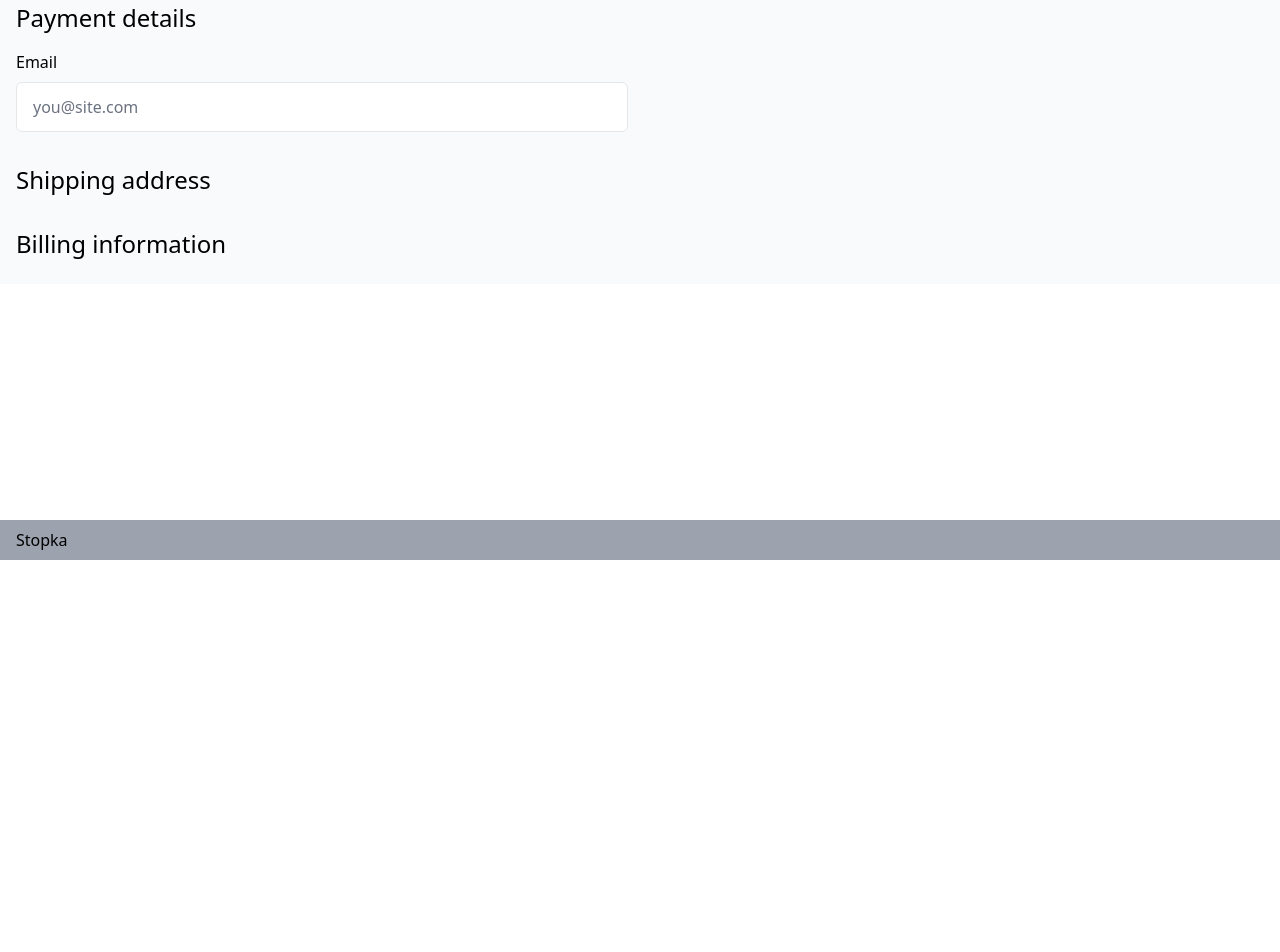
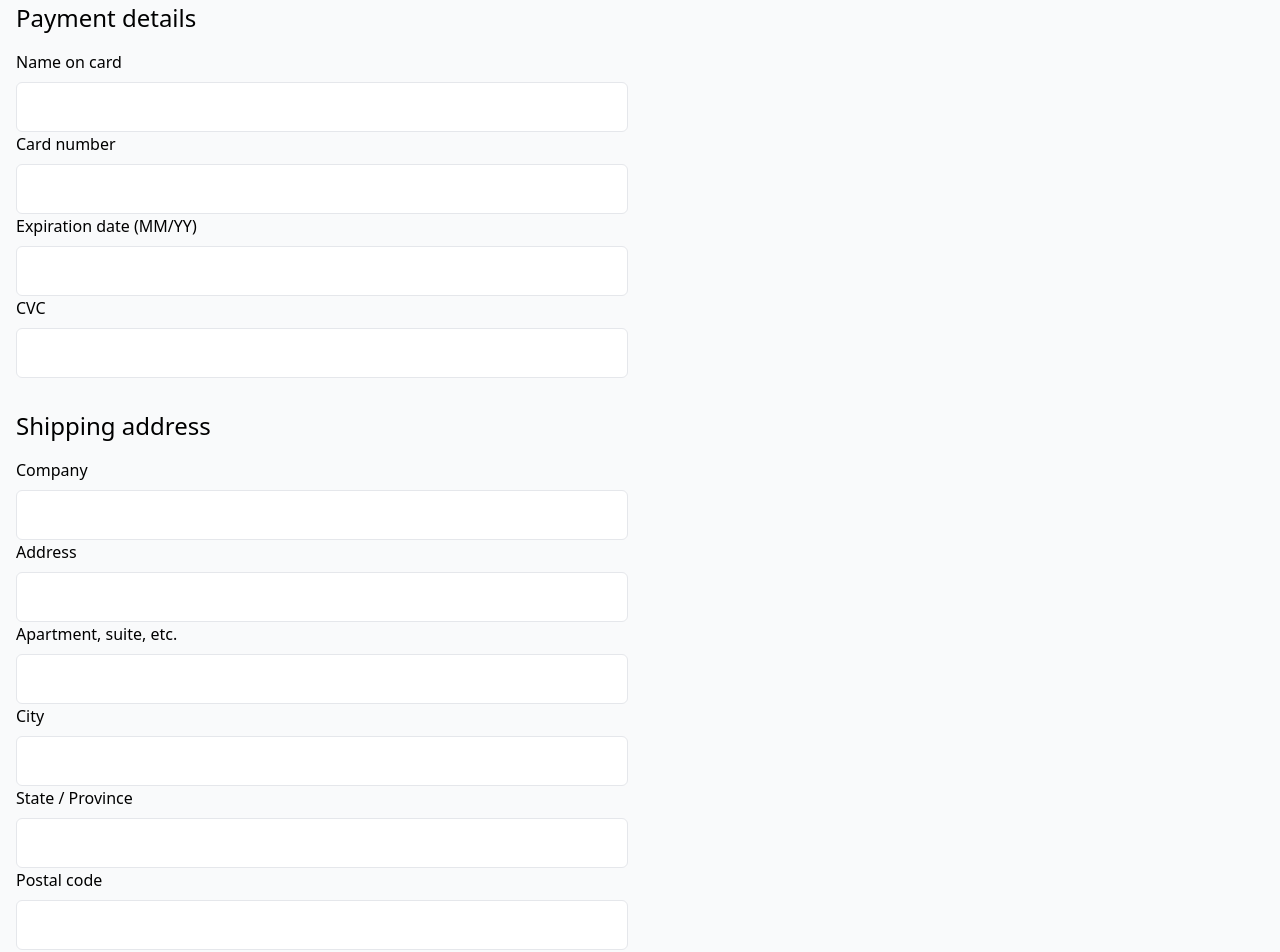
Before and after one commit to glaszczyk/next-zaisteprogramuj, a Next.js app: page /checkout in a window 1280 px wide. Shown: the part 240-1192 px from the top of the page. Before the commit the page ends 800 px from the top, so only its background shows below. Built offline with nearby package versions, Linux system fonts and the light colour scheme.

Commit message:
feature/15: Add all form fields

```diff
--- a/components/CheckoutForm.tsx
+++ b/components/CheckoutForm.tsx
@@ -1,37 +1,174 @@
+import { FormEventHandler } from 'react';
+
 const FormHeader = ({ children }) => (
   <h2 className="text-2xl mt-8 mb-4">{children}</h2>
 );
 export const CheckoutForm = () => {
+  const onFormSubmit: FormEventHandler<HTMLFormElement> = (event) => {
+    event.preventDefault();
+    console.log(event);
+  };
+
   return (
-    <form>
+    <form onSubmit={onFormSubmit}>
       <FormHeader>Contact information</FormHeader>
       <label
-        htmlFor="input-label"
+        htmlFor="emailAddress"
         className="block text-m font-medium mb-2 dark:text-white"
       >
         Email address:
       </label>
       <input
         type="email"
-        id="input-label"
+        id="emailAddress"
+        name="emailAddress"
         className="py-3 px-4 block w-full border-gray-200 rounded-md text-m focus:border-blue-500 focus:ring-blue-500 dark:bg-slate-900 dark:border-gray-700 dark:text-gray-400"
         placeholder="you@site.com"
+        required
       />
       <FormHeader>Payment details</FormHeader>
       <label
-        htmlFor="input-label"
+        htmlFor="nameOnCard"
         className="block text-m font-medium mb-2 dark:text-white"
       >
-        Email
+        Name on card
       </label>
       <input
-        type="email"
-        id="input-label"
+        type="text"
+        id="nameOnCard"
+        name="nameOnCard"
         className="py-3 px-4 block w-full border-gray-200 rounded-md text-m focus:border-blue-500 focus:ring-blue-500 dark:bg-slate-900 dark:border-gray-700 dark:text-gray-400"
-        placeholder="you@site.com"
+      />
+      <label
+        htmlFor="cardNumber"
+        className="block text-m font-medium mb-2 dark:text-white"
+      >
+        Card number
+      </label>
+      <input
+        type="number"
+        id="cardNumber"
+        name="cardNumber"
+        className="py-3 px-4 block w-full border-gray-200 rounded-md text-m focus:border-blue-500 focus:ring-blue-500 dark:bg-slate-900 dark:border-gray-700 dark:text-gray-400"
+      />
+      <label
+        htmlFor="expirationDate"
+        className="block text-m font-medium mb-2 dark:text-white"
+      >
+        Expiration date (MM/YY)
+      </label>
+      <input
+        type="text"
+        id="expirationDate"
+        name="expirationDate"
+        className="py-3 px-4 block w-full border-gray-200 rounded-md text-m focus:border-blue-500 focus:ring-blue-500 dark:bg-slate-900 dark:border-gray-700 dark:text-gray-400"
+      />
+      <label
+        htmlFor="cvcNumber"
+        className="block text-m font-medium mb-2 dark:text-white"
+      >
+        CVC
+      </label>
+      <input
+        type="number"
+        id="cvcNumber"
+        name="cvcNumber"
+        className="py-3 px-4 block w-full border-gray-200 rounded-md text-m focus:border-blue-500 focus:ring-blue-500 dark:bg-slate-900 dark:border-gray-700 dark:text-gray-400"
       />
       <FormHeader>Shipping address</FormHeader>
+      <label
+        htmlFor="Company"
+        className="block text-m font-medium mb-2 dark:text-white"
+      >
+        Company
+      </label>
+      <input
+        type="text"
+        id="Company"
+        name="Company"
+        className="py-3 px-4 block w-full border-gray-200 rounded-md text-m focus:border-blue-500 focus:ring-blue-500 dark:bg-slate-900 dark:border-gray-700 dark:text-gray-400"
+      />
+      <label
+        htmlFor="addressFirstLine"
+        className="block text-m font-medium mb-2 dark:text-white"
+      >
+        Address
+      </label>
+      <input
+        type="text"
+        id="addressFirstLine"
+        name="addressFirstLine"
+        className="py-3 px-4 block w-full border-gray-200 rounded-md text-m focus:border-blue-500 focus:ring-blue-500 dark:bg-slate-900 dark:border-gray-700 dark:text-gray-400"
+      />
+      <label
+        htmlFor="apartmentLine"
+        className="block text-m font-medium mb-2 dark:text-white"
+      >
+        Apartment, suite, etc.
+      </label>
+      <input
+        type="text"
+        id="apartmentLine"
+        name="apartmentLine"
+        className="py-3 px-4 block w-full border-gray-200 rounded-md text-m focus:border-blue-500 focus:ring-blue-500 dark:bg-slate-900 dark:border-gray-700 dark:text-gray-400"
+      />
+      <label
+        htmlFor="city"
+        className="block text-m font-medium mb-2 dark:text-white"
+      >
+        City
+      </label>
+      <input
+        type="text"
+        id="city"
+        name="city"
+        className="py-3 px-4 block w-full border-gray-200 rounded-md text-m focus:border-blue-500 focus:ring-blue-500 dark:bg-slate-900 dark:border-gray-700 dark:text-gray-400"
+      />
+      <label
+        htmlFor="stateProvince"
+        className="block text-m font-medium mb-2 dark:text-white"
+      >
+        State / Province
+      </label>
+      <input
+        type="text"
+        id="stateProvince"
+        name="stateProvince"
+        className="py-3 px-4 block w-full border-gray-200 rounded-md text-m focus:border-blue-500 focus:ring-blue-500 dark:bg-slate-900 dark:border-gray-700 dark:text-gray-400"
+      />
+      <label
+        htmlFor="postalCode"
+        className="block text-m font-medium mb-2 dark:text-white"
+      >
+        Postal code
+      </label>
+      <input
+        type="text"
+        id="postalCode"
+        name="postalCode"
+        className="py-3 px-4 block w-full border-gray-200 rounded-md text-m focus:border-blue-500 focus:ring-blue-500 dark:bg-slate-900 dark:border-gray-700 dark:text-gray-400"
+      />
       <FormHeader>Billing information</FormHeader>
+      <input
+        type="checkbox"
+        id="sameAsShipping"
+        name="sameAsShipping"
+        className="py-3 px-4 border-gray-200 rounded-md text-m focus:border-blue-500 focus:ring-blue-500 dark:bg-slate-900 dark:border-gray-700 dark:text-gray-400"
+      />
+      <div>
+        <label
+          htmlFor="sameAsShipping"
+          className="text-m font-medium mb-2 dark:text-white"
+        >
+          Same as shipping information
+        </label>
+      </div>
+      <button
+        type="submit"
+        className="py-3 px-4 inline-flex justify-center items-center gap-2 rounded-md border border-transparent font-semibold bg-blue-500 text-white hover:bg-blue-600 focus:outline-none focus:ring-2 focus:ring-blue-500 focus:ring-offset-2 transition-all text-lg sm:p-5 dark:focus:ring-offset-gray-800"
+      >
+        Continue
+      </button>
     </form>
   );
 };
```
